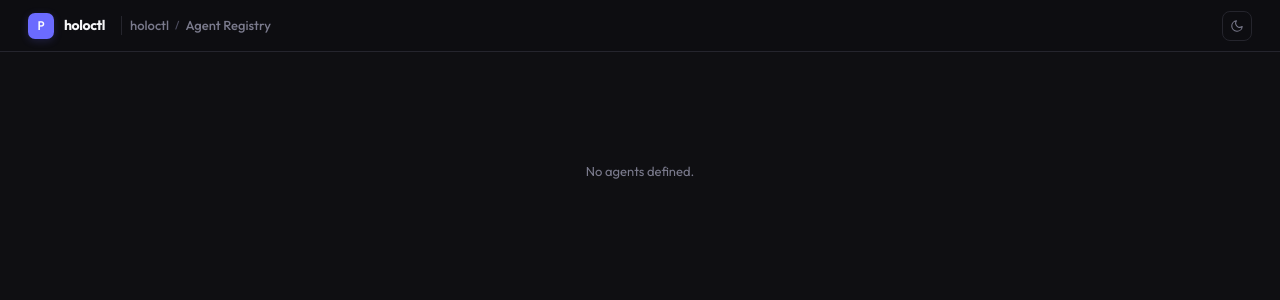
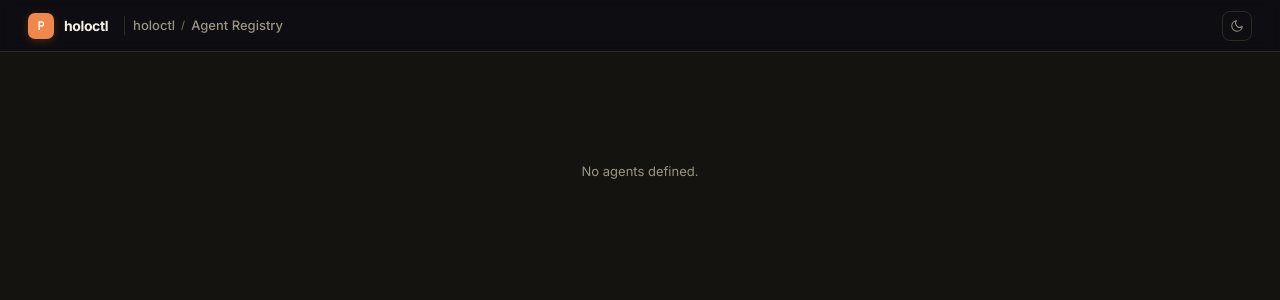
Before and after one commit to FelipeCarillo/holoctl, a FastAPI app: page /agents in a window 1280 px wide. Shown: the top 300 px of the page. Run offline with FastAPI, Linux system fonts and the light colour scheme.

Commit message:
feat(ui): Editorial token system + serif typography
Co-Authored-By: Claude Opus 4.7 (1M context) <noreply@anthropic.com>

```diff
--- a/holoctl/server/static/css/main.css
+++ b/holoctl/server/static/css/main.css
@@ -135,3 +135,21 @@
   from { opacity: 0; transform: translateY(8px); }
   to { opacity: 1; transform: translateY(0); }
 }
+
+/* ── Editorial typography ──
+   Body/UI uses the sans (`--font`, set on `body` in reset.css); titles use
+   the Fraunces serif (`--font-serif`). Component-specific sizing stays in
+   each component's CSS — here we only swap the family + the tracking/weight
+   that make the serif read as editorial. */
+.board-title,
+.detail-title,
+.dr-card-title,
+.detail-section-title,
+.section-title,
+.project-card-name,
+.kc-title,
+.lr-title-link {
+  font-family: var(--font-serif);
+  font-weight: 600;
+  letter-spacing: -0.01em;
+}
--- a/holoctl/server/static/css/tokens.css
+++ b/holoctl/server/static/css/tokens.css
@@ -1,9 +1,10 @@
-/* holoctl — Refined Utilitarian Dashboard */
-@import url('https://fonts.googleapis.com/css2?family=Outfit:wght@400;500;600;700;800&family=JetBrains+Mono:wght@400;500;600;700&display=swap');
+/* holoctl — Editorial Dashboard */
+@import url('https://fonts.googleapis.com/css2?family=Fraunces:opsz,wght@9..144,500;9..144,600;9..144,700&family=Inter:wght@400;500;600;700&family=JetBrains+Mono:wght@400;500;600;700&display=swap');
 
 /* ── Theme tokens ── */
 :root {
-  --font: 'Outfit', -apple-system, BlinkMacSystemFont, sans-serif;
+  --font: 'Inter', -apple-system, BlinkMacSystemFont, sans-serif;
+  --font-serif: 'Fraunces', Georgia, 'Times New Roman', serif;
   --font-mono: 'JetBrains Mono', 'SF Mono', monospace;
   --radius: 12px;
   --radius-sm: 8px;
@@ -15,92 +16,94 @@
   --ease-bounce: cubic-bezier(0.34, 1.56, 0.64, 1);
 }
 
-[data-theme="dark"] {
-  --bg-0: #0f0f12;
-  --bg-1: #15151a;
-  --bg-2: #1b1b21;
-  --bg-3: #22222a;
-  --bg-card: #17171c;
-  --bg-hover: #1f1f26;
-  --bg-elevated: #23232c;
+/* Light theme — canonical, warm editorial off-white. */
+[data-theme="light"] {
+  --bg-0: #f3f2ee;
+  --bg-1: #eeede7;
+  --bg-2: #e8e7e0;
+  --bg-3: #e0dfd6;
+  --bg-card: #ffffff;
+  --bg-hover: #f1f0ea;
+  --bg-elevated: #ffffff;
 
-  --border: #25252d;
-  --border-hover: #36363f;
-  --border-active: #474751;
+  --border: #e6e5dd;
+  --border-hover: #d8d6ca;
+  --border-active: #c4c1b2;
 
-  --text-0: #f4f4f6;
-  --text-1: #b0b0be;
-  --text-2: #7a7a8c;
-  --text-3: #4e4e60;
+  --text-0: #1a1a16;
+  --text-1: #46453d;
+  --text-2: #6a6a62;
+  --text-3: #9a9488;
 
-  --accent: #6b6bff;
-  --accent-hover: #8585ff;
-  --accent-subtle: rgba(107, 107, 255, 0.10);
-  --accent-glow: rgba(107, 107, 255, 0.20);
-  --accent-warm: #f08a3e;
+  --accent: #c2410c;
+  --accent-hover: #ea580c;
+  --accent-subtle: rgba(194, 65, 12, 0.07);
+  --accent-glow: rgba(194, 65, 12, 0.16);
+  --accent-warm: #b45309;
 
-  --green: #30d158;
-  --green-subtle: rgba(48, 209, 88, 0.10);
-  --yellow: #ffd60a;
-  --yellow-subtle: rgba(255, 214, 10, 0.10);
-  --red: #ff453a;
-  --red-subtle: rgba(255, 69, 58, 0.10);
-  --blue: #0a84ff;
-  --blue-subtle: rgba(10, 132, 255, 0.10);
-  --cyan: #64d2ff;
-  --cyan-subtle: rgba(100, 210, 255, 0.10);
-  --purple: #bf5af2;
-  --purple-subtle: rgba(191, 90, 242, 0.10);
-  --orange: #ff9f0a;
-  --orange-subtle: rgba(255, 159, 10, 0.10);
+  --green: #16a34a;
+  --green-subtle: rgba(22, 163, 74, 0.08);
+  --yellow: #b45309;
+  --yellow-subtle: rgba(180, 83, 9, 0.08);
+  --red: #dc2626;
+  --red-subtle: rgba(220, 38, 38, 0.08);
+  --blue: #2563eb;
+  --blue-subtle: rgba(37, 99, 235, 0.08);
+  --cyan: #0891b2;
+  --cyan-subtle: rgba(8, 145, 178, 0.08);
+  --purple: #7c3aed;
+  --purple-subtle: rgba(124, 58, 237, 0.08);
+  --orange: #c2410c;
+  --orange-subtle: rgba(194, 65, 12, 0.08);
 
-  --shadow-sm: 0 1px 2px rgba(0,0,0,0.20), 0 1px 3px rgba(0,0,0,0.18);
-  --shadow-md: 0 1px 2px rgba(0,0,0,0.22), 0 6px 16px rgba(0,0,0,0.28);
-  --shadow-lg: 0 4px 8px rgba(0,0,0,0.30), 0 16px 40px rgba(0,0,0,0.36);
+  --shadow-sm: 0 1px 2px rgba(40, 34, 20, 0.05);
+  --shadow-md: 0 1px 2px rgba(40, 34, 20, 0.05), 0 8px 22px rgba(40, 34, 20, 0.07);
+  --shadow-lg: 0 2px 4px rgba(40, 34, 20, 0.06), 0 16px 38px rgba(40, 34, 20, 0.10);
   --shadow-glow: 0 0 24px var(--accent-glow);
 }
 
-[data-theme="light"] {
-  --bg-0: #fafaf7;
-  --bg-1: #f4f4ef;
-  --bg-2: #eeeee9;
-  --bg-3: #e6e6e0;
-  --bg-card: #ffffff;
-  --bg-hover: #f1f1ec;
-  --bg-elevated: #ffffff;
+/* Dark theme — warm near-black, still editorial (not cool gray). */
+[data-theme="dark"] {
+  --bg-0: #14130f;
+  --bg-1: #1a1812;
+  --bg-2: #201d16;
+  --bg-3: #26231a;
+  --bg-card: #1c1a15;
+  --bg-hover: #23201a;
+  --bg-elevated: #252219;
 
-  --border: #e2e2dc;
-  --border-hover: #d0d0c8;
-  --border-active: #b8b8b0;
+  --border: #2c2a22;
+  --border-hover: #3a372d;
+  --border-active: #4a4638;
 
-  --text-0: #1a1a16;
-  --text-1: #4a4a44;
-  --text-2: #8a8a82;
-  --text-3: #b0b0a8;
+  --text-0: #f4f1e8;
+  --text-1: #c4bdac;
+  --text-2: #9a9486;
+  --text-3: #6b6658;
 
-  --accent: #4f46e5;
-  --accent-hover: #635bff;
-  --accent-subtle: rgba(79, 70, 229, 0.06);
-  --accent-glow: rgba(79, 70, 229, 0.15);
-  --accent-warm: #d97706;
+  --accent: #f0884e;
+  --accent-hover: #f59b6a;
+  --accent-subtle: rgba(240, 136, 78, 0.12);
+  --accent-glow: rgba(240, 136, 78, 0.22);
+  --accent-warm: #e0a060;
 
-  --green: #16a34a;
-  --green-subtle: rgba(22, 163, 74, 0.07);
-  --yellow: #b45309;
-  --yellow-subtle: rgba(180, 83, 9, 0.07);
-  --red: #dc2626;
-  --red-subtle: rgba(220, 38, 38, 0.07);
-  --blue: #2563eb;
-  --blue-subtle: rgba(37, 99, 235, 0.07);
-  --cyan: #0891b2;
-  --cyan-subtle: rgba(8, 145, 178, 0.07);
-  --purple: #7c3aed;
-  --purple-subtle: rgba(124, 58, 237, 0.07);
-  --orange: #c2410c;
-  --orange-subtle: rgba(194, 65, 12, 0.07);
+  --green: #5fd07f;
+  --green-subtle: rgba(95, 208, 127, 0.12);
+  --yellow: #e0b050;
+  --yellow-subtle: rgba(224, 176, 80, 0.12);
+  --red: #f06a5e;
+  --red-subtle: rgba(240, 106, 94, 0.12);
+  --blue: #5b9bf5;
+  --blue-subtle: rgba(91, 155, 245, 0.12);
+  --cyan: #5fc7e8;
+  --cyan-subtle: rgba(95, 199, 232, 0.12);
+  --purple: #b98af0;
+  --purple-subtle: rgba(185, 138, 240, 0.12);
+  --orange: #f0884e;
+  --orange-subtle: rgba(240, 136, 78, 0.12);
 
-  --shadow-sm: 0 1px 2px rgba(0,0,0,0.04);
-  --shadow-md: 0 1px 2px rgba(0,0,0,0.04), 0 4px 12px rgba(0,0,0,0.06);
-  --shadow-lg: 0 2px 4px rgba(0,0,0,0.04), 0 12px 32px rgba(0,0,0,0.08);
+  --shadow-sm: 0 1px 2px rgba(0, 0, 0, 0.30);
+  --shadow-md: 0 1px 2px rgba(0, 0, 0, 0.30), 0 8px 22px rgba(0, 0, 0, 0.40);
+  --shadow-lg: 0 2px 4px rgba(0, 0, 0, 0.35), 0 16px 40px rgba(0, 0, 0, 0.50);
   --shadow-glow: 0 0 24px var(--accent-glow);
 }
```
Also changed, not shown: tests/test_dashboard.py (+21 -0 lines).
